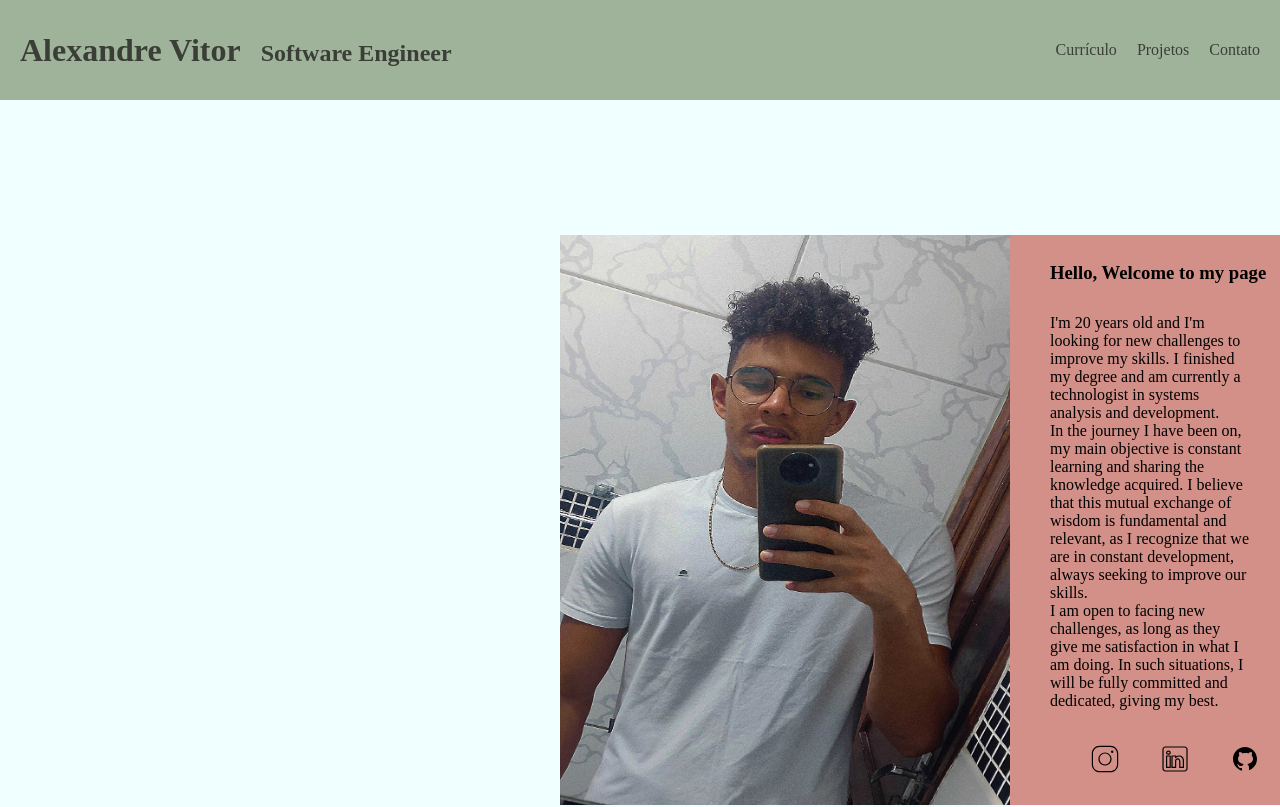
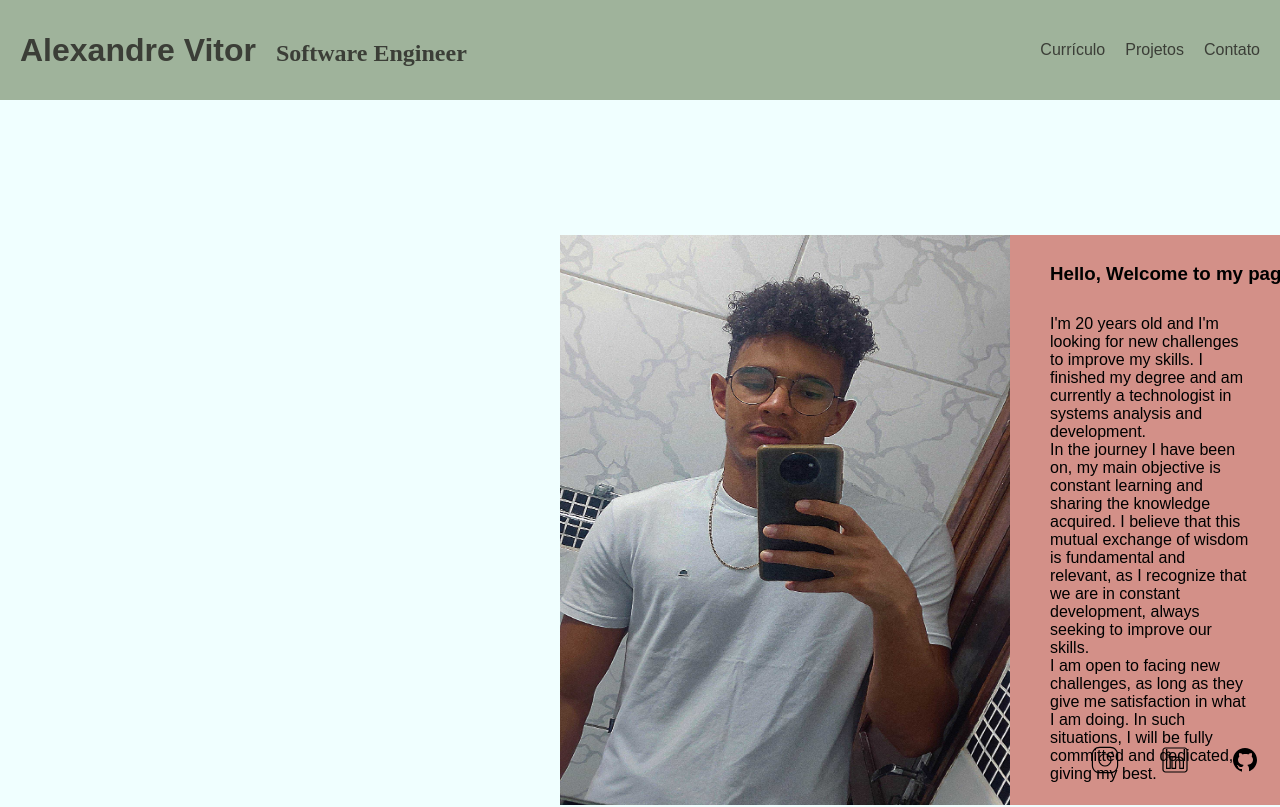
Before and after one commit to AlexandreHilario/portifolio, a React (Create React App) app: page / in a window 1280 px wide. Shown: the top 807 px of the page. Built offline with nearby package versions, Linux system fonts and the light colour scheme.

Commit message:
style: font-family changed

```diff
--- a/src/App.css
+++ b/src/App.css
@@ -1,17 +1,16 @@
-*{
+body{
     margin: 0;
+    font-family: sans-serif;
+    background-color: azure;
 }
 
 .header {
-    background-color: #9fb39b;
     display: flex;
     justify-content: space-between;
     align-items: center;
     width: auto;
     height: 100px;
-    z-index: 999;
-    position: sticky;
-    top: 0;
+
 }
 
 h1, h2 {
```
